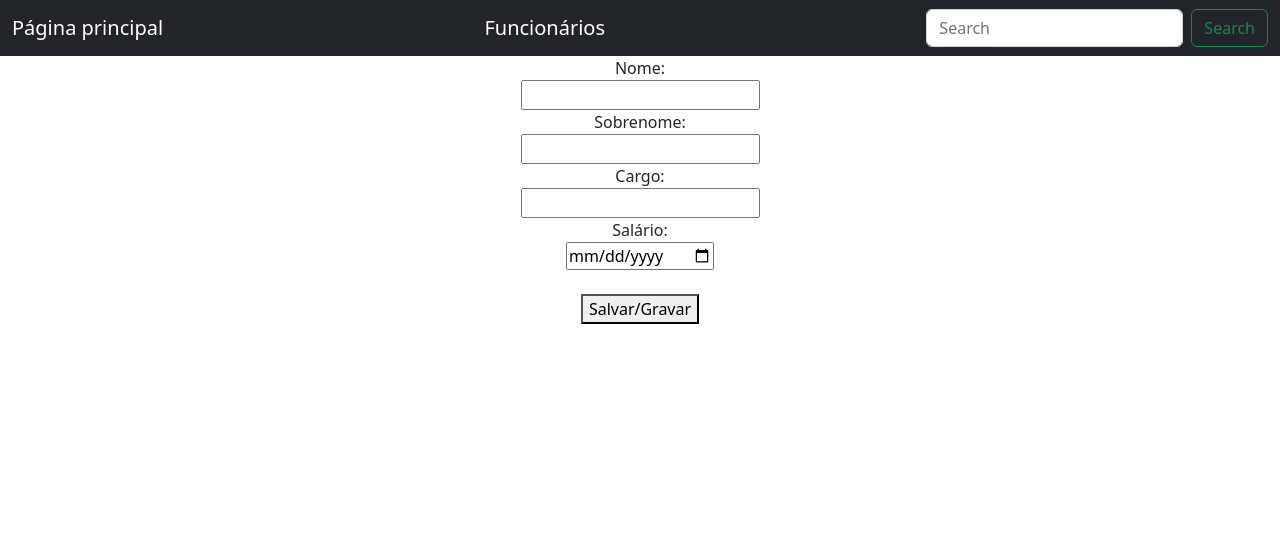
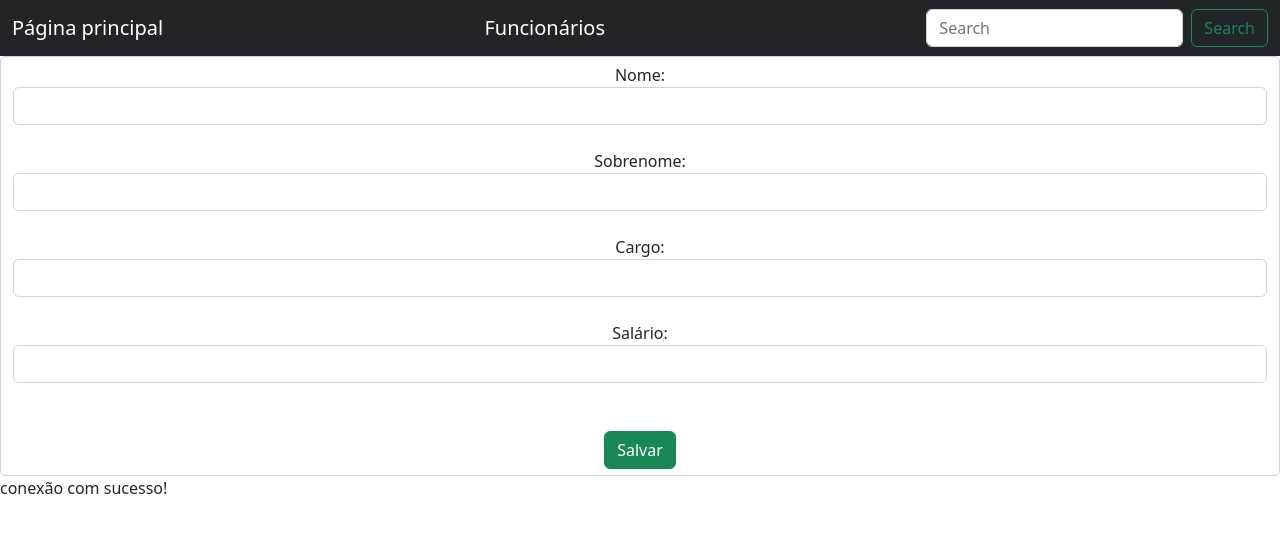
Before and after one commit to RenatoMazzini/Nocoes_Programacao, a PHP site: page /cadastrarFuncionario.php in a window 1280 px wide. Shown: the top 533 px of the page. Run offline with PHP 8.4, Linux system fonts and the light colour scheme.

Commit message:
banco de dados

```diff
--- a/cadastrarFuncionario.php
+++ b/cadastrarFuncionario.php
@@ -26,26 +26,47 @@
     </form>
   </div>
 </nav>
-<center>
-<form action="" method="POST">
+        <center>
+<form class="form-control" action="" method="POST">
                 <label>Nome: </label><BR>
-                <input type="text" name="nome" required><br>
+                <input class="form-control" type="text" name="nome" required><br>
 
                 <Label>Sobrenome: </label><br>
-                <Input type="text" name="sobrenome" required><br>
+                <Input class="form-control" type="text" name="sobrenome" required><br>
 
                 <label>Cargo: </label><br>
-                <input type="number" name="cargo" required><br>
+                <input class="form-control" type="text" name="cargo" required><br>
 
                 <label>Salário: </label><br>
-                <input type="date" name="salario" required><br>
+                <input class="form-control" type="number" name="salario" required><br>
 
 
-                <br><button type="submit">Salvar/Gravar</button><br>
+                <br><button type="Button" class="btn btn-success">
+                  Salvar
 
-</form>
-</center>
-</body>
+                </button><br>
+
+    </form>
+        </center>
+<?php
+
+$nomeServidor = "localhost";
+$database = "database";
+$usuario = "root";
+$senha = "";
+
+//criar conexão
+$conexao = mysqli_connect($nomeServidor, $usuario, $senha, $database);
+//checagem de conexão
+if(!$conexao){
+  die("Conexão Falhou: ".mysqli_connect_error());
+}else{
+  echo"conexão com sucesso!";
+}
+
+?>
+
+    </body>
 
 
 </html>
```
Also changed, not shown: bootstrap.php (+9 -1 lines).
